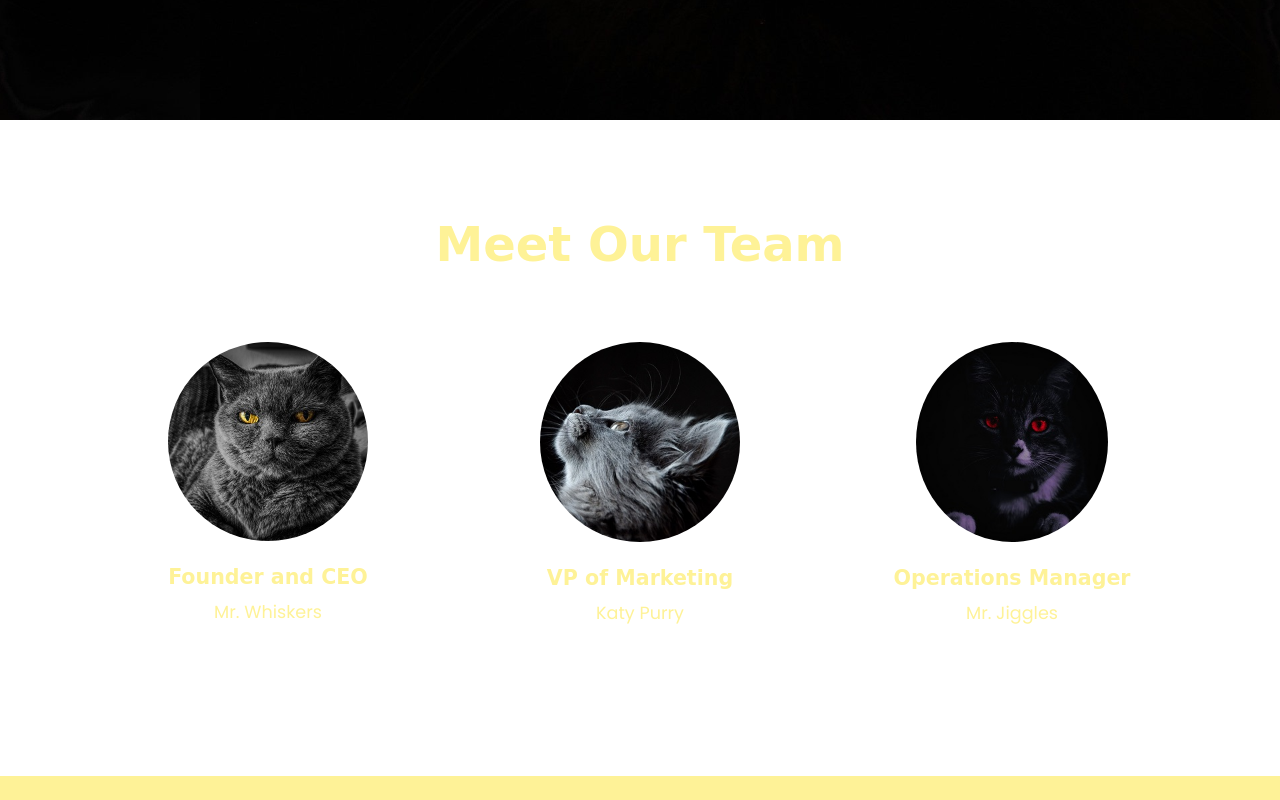
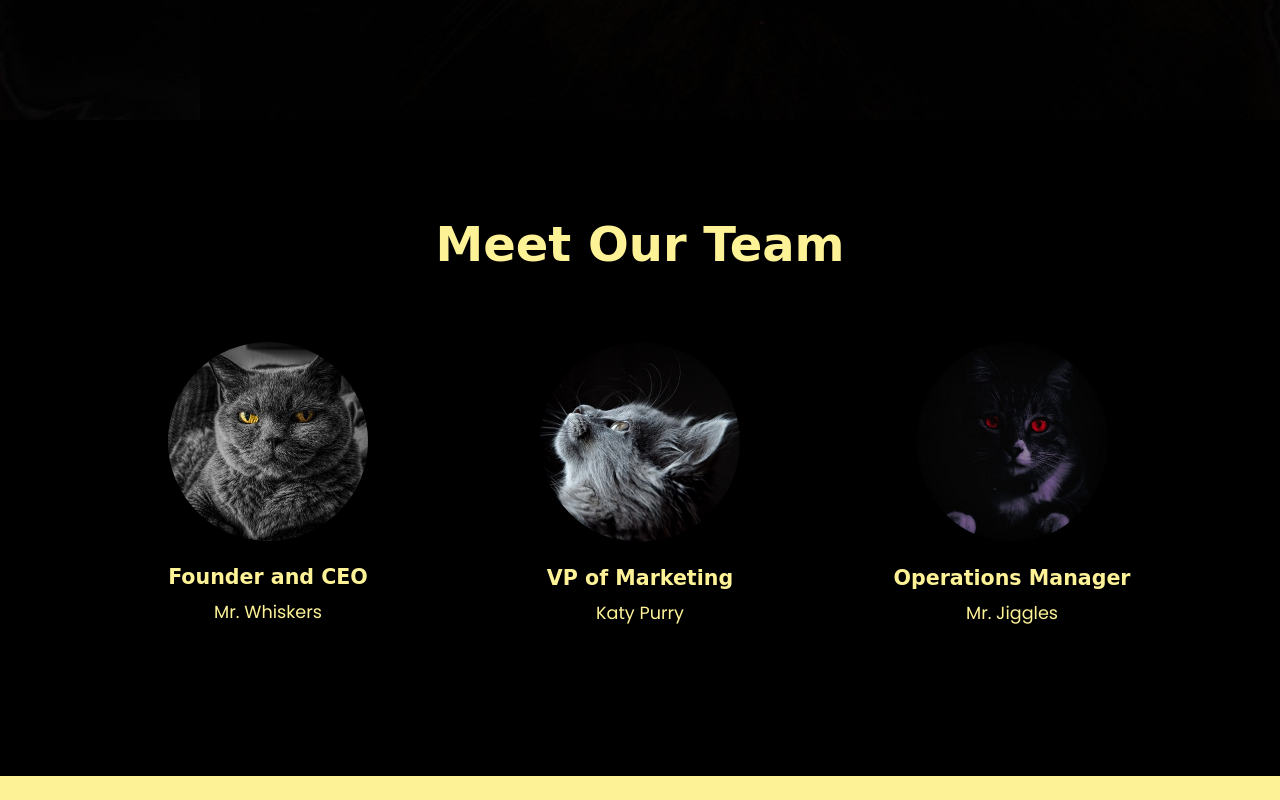
Before and after one commit to esuthecodeboy/Pudding-landing-page, a plain HTML site: page index.html in a window 1280 px wide. Shown: the part 680-1480 px from the top of the page. Drawn offline with nearby package versions, Linux system fonts and the light colour scheme; a web font is replaced by a local one.

Commit message:
Update style.css

```diff
--- a/style.css
+++ b/style.css
@@ -75,7 +75,7 @@ p,li{
 }
 /* Team Styling */
 .team{
-    background:var(--secondary-font);
+    background:var(--secondary-clr);
     padding:12vh 20px 150px 20px;
 }
 .team h2{
```
